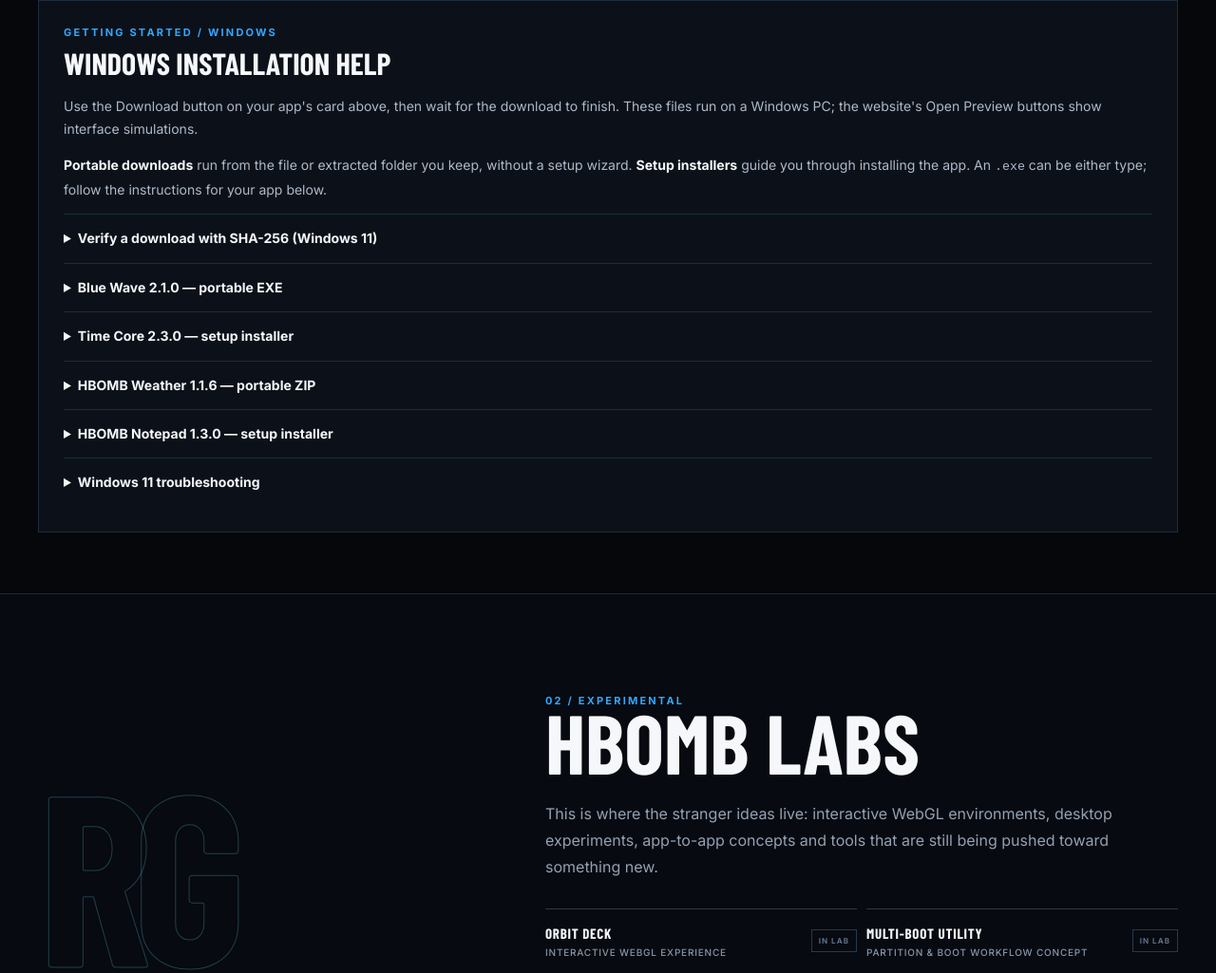
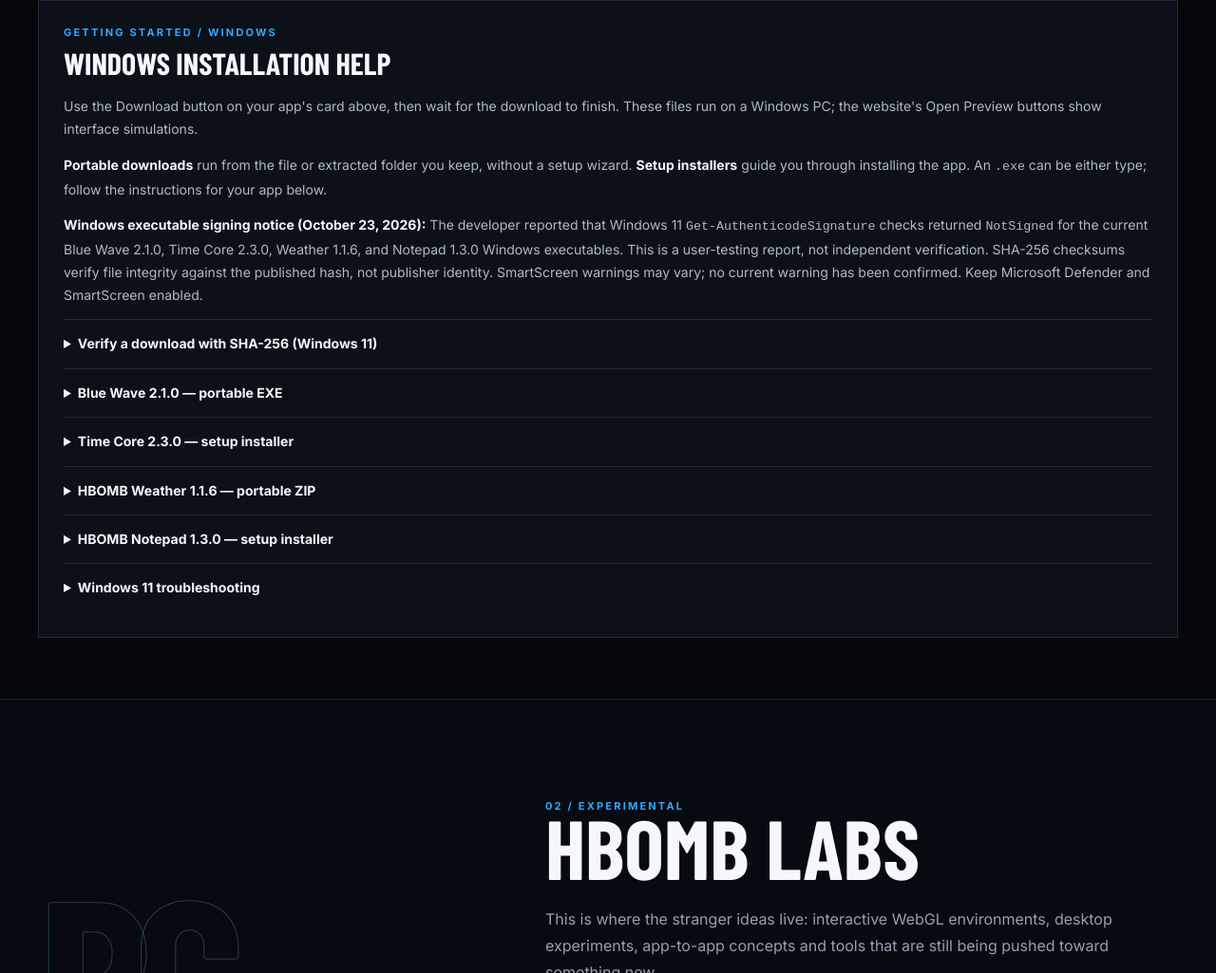
Before and after one commit to Hbomb330/hbombrg-com, a plain HTML site: page index.html in a window 1280 px wide. Shown: the part 2900-3925 px from the top of the page at 95% size. Drawn offline with nearby package versions, Linux system fonts and the light colour scheme; a web font is replaced by a local one.

Commit message:
docs: add attributed Windows executable signing notice

```diff
--- a/index.html
+++ b/index.html
@@ -168,6 +168,7 @@ body.motion-paused .sim-stage:after,body.motion-paused .sim-stage:before,body.mo
   <h2 id="install-help-title">Windows installation help</h2>
   <p>Use the Download button on your app's card above, then wait for the download to finish. These files run on a Windows PC; the website's Open Preview buttons show interface simulations.</p>
   <p><strong>Portable downloads</strong> run from the file or extracted folder you keep, without a setup wizard. <strong>Setup installers</strong> guide you through installing the app. An <code>.exe</code> can be either type; follow the instructions for your app below.</p>
+  <p><strong>Windows executable signing notice (October 23, 2026):</strong> The developer reported that Windows 11 <code>Get-AuthenticodeSignature</code> checks returned <code>NotSigned</code> for the current Blue Wave 2.1.0, Time Core 2.3.0, Weather 1.1.6, and Notepad 1.3.0 Windows executables. This is a user-testing report, not independent verification. SHA-256 checksums verify file integrity against the published hash, not publisher identity. SmartScreen warnings may vary; no current warning has been confirmed. Keep Microsoft Defender and SmartScreen enabled.</p>
   <details><summary>Verify a download with SHA-256 (Windows 11)</summary>
     <p>Before running an EXE or extracting a ZIP, compare its SHA-256 hash with the published value for the exact filename and version. Checksum lists: <a href="docs/checksums/blue-wave-v2.1.0/SHA256.txt">Blue Wave 2.1.0</a> · <a href="docs/checksums/weather-v1.1.6/SHA256.txt">Weather 1.1.6</a> · <a href="docs/checksums/Notepad/SHA256.txt">Notepad 1.3.0 (portable and setup)</a> · <a href="https://github.com/Hbomb330/hbombrg-com/releases/download/time-core-v2.3.0/SHA256.txt">Time Core 2.3.0</a>.</p>
     <ol><li>Open the folder containing your completed download in File Explorer. Right-click an empty area and select <strong>Open in Terminal</strong>, then use a <strong>Windows PowerShell</strong> tab. Administrator access is not needed.</li><li>Run this command, replacing the quoted filename with the exact name of your downloaded file:<br><code>Get-FileHash -Algorithm SHA256 -LiteralPath ".\HBOMB.Blue.Wave.2.1.0.exe" | Select-Object -ExpandProperty Hash</code></li><li>Compare all 64 characters with the checksum beside that filename in the list above. Uppercase and lowercase letters are equivalent. For Weather, check the downloaded ZIP before extracting it. Notepad's installer and portable EXE have different hashes.</li><li><strong>If the hashes differ, do not run or extract the file.</strong> Download it again from the app's official link. If it still differs, report the filename and version.</li></ol>
```
